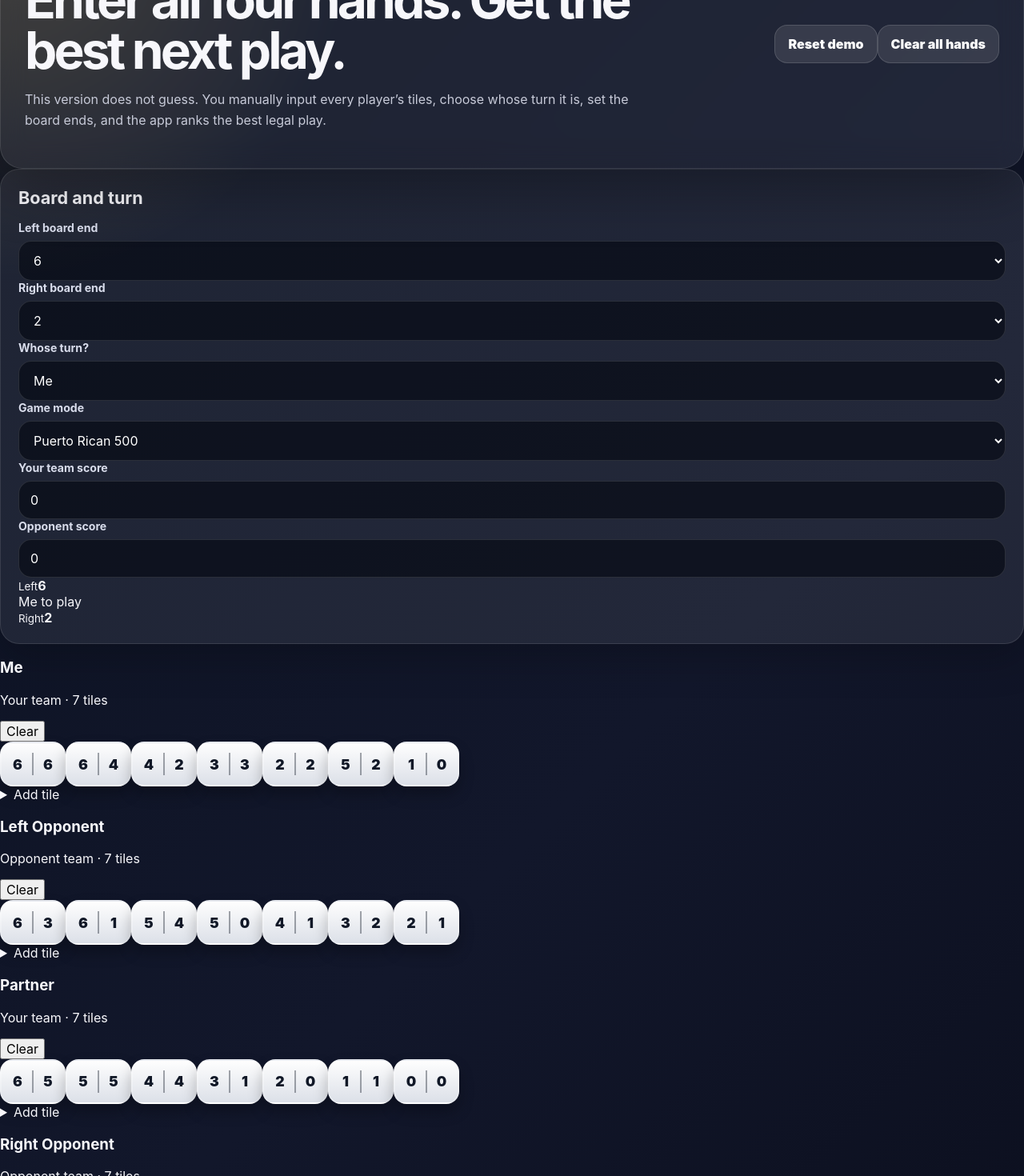
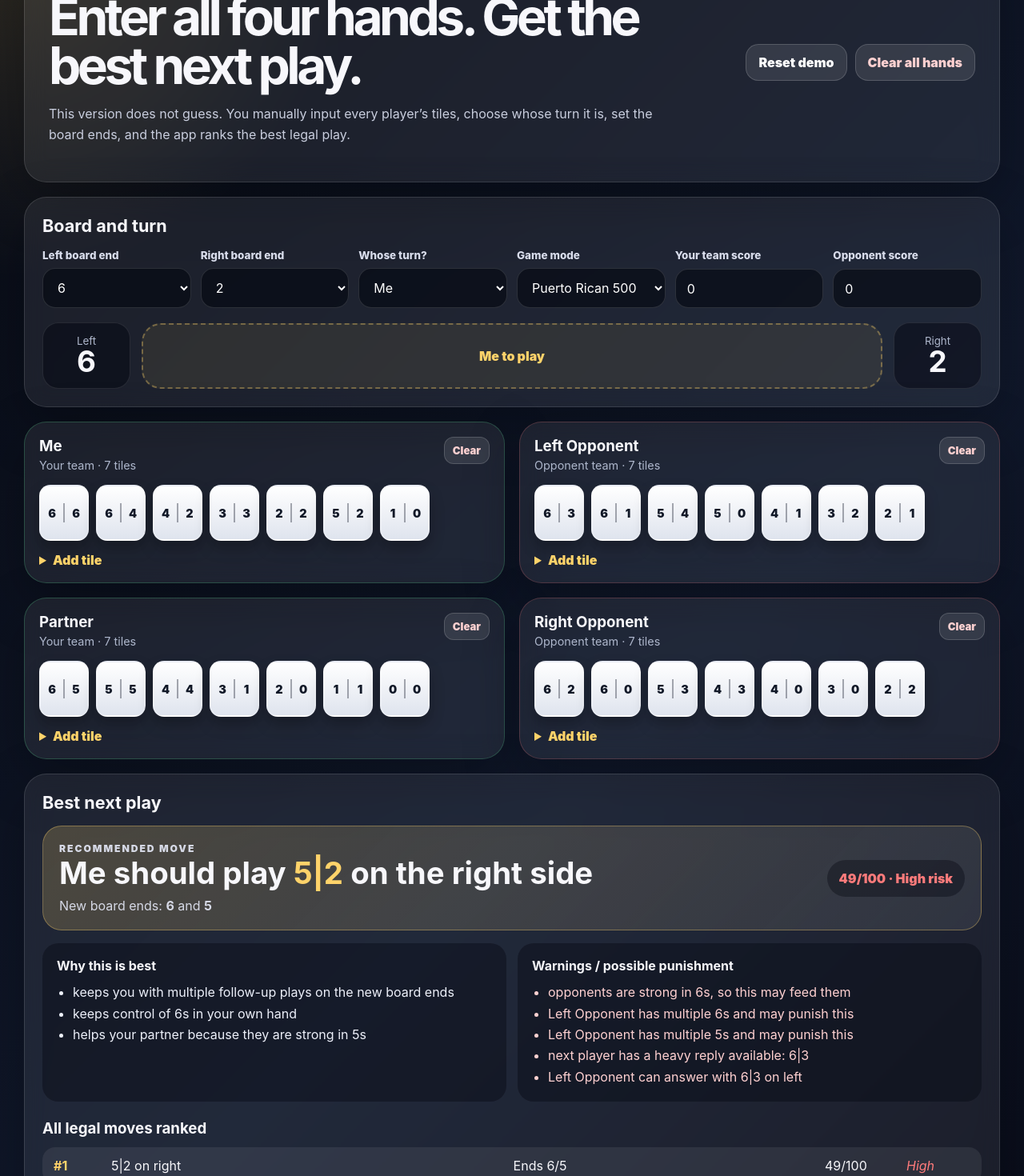
Before and after one commit to jito609/ana, a React (Create React App) app: page / in a window 1280 px wide. Shown: the part 100-1570 px from the top of the page at 80% size. Built offline with nearby package versions, Linux system fonts and the light colour scheme.

Commit message:
Update styles.css

```diff
--- a/src/styles.css
+++ b/src/styles.css
@@ -1,356 +1,68 @@
-* {
-  box-sizing: border-box;
-}
-
+* { box-sizing: border-box; }
 body {
   margin: 0;
-  background:
-    radial-gradient(circle at top left, rgba(255, 215, 120, 0.18), transparent 28rem),
-    linear-gradient(135deg, #0c1222, #12172b 45%, #070914);
+  background: radial-gradient(circle at top left, rgba(255, 211, 106, 0.16), transparent 28rem), radial-gradient(circle at bottom right, rgba(85, 141, 255, 0.13), transparent 26rem), linear-gradient(135deg, #080b14, #10182b 55%, #070914);
   color: #f7f7fb;
   font-family: Inter, ui-sans-serif, system-ui, -apple-system, BlinkMacSystemFont, "Segoe UI", sans-serif;
 }
-
-button,
-input,
-select {
-  font: inherit;
-}
-
-.app-shell {
-  width: min(1180px, calc(100% - 28px));
-  margin: 0 auto;
-  padding: 28px 0 60px;
-}
-
-.hero {
-  display: flex;
-  align-items: center;
-  justify-content: space-between;
-  gap: 22px;
-  padding: 30px;
-  border: 1px solid rgba(255, 255, 255, 0.11);
-  border-radius: 28px;
-  background: rgba(255, 255, 255, 0.07);
-  box-shadow: 0 24px 70px rgba(0, 0, 0, 0.28);
-  backdrop-filter: blur(16px);
-}
-
-.hero h1 {
-  margin: 0;
-  font-size: clamp(2rem, 5vw, 4.2rem);
-  line-height: 0.98;
-  letter-spacing: -0.06em;
-  max-width: 820px;
-}
-
-.hero p {
-  max-width: 760px;
-  color: #c7cad8;
-  font-size: 1rem;
-  line-height: 1.65;
-}
-
-.eyebrow {
-  color: #ffd36a;
-  text-transform: uppercase;
-  letter-spacing: 0.16em;
-  font-weight: 800;
-  font-size: 0.76rem;
-  margin: 0 0 12px;
-}
-
-.grid {
-  display: grid;
-  grid-template-columns: 1fr 1fr;
-  gap: 18px;
-  margin-top: 18px;
-}
-
-.panel {
-  border: 1px solid rgba(255, 255, 255, 0.11);
-  border-radius: 24px;
-  padding: 22px;
-  background: rgba(255, 255, 255, 0.075);
-  box-shadow: 0 18px 50px rgba(0, 0, 0, 0.22);
-}
-
-.panel.full {
-  grid-column: 1 / -1;
-}
-
-.panel h2 {
-  margin: 0 0 16px;
-  font-size: 1.35rem;
-}
-
-.form-grid,
-.ends,
-.tile-input,
-.pass-grid {
-  display: grid;
-  gap: 14px;
-}
-
-.form-grid {
-  grid-template-columns: 1.2fr 1fr 1fr;
-}
-
-.ends {
-  grid-template-columns: 1fr 1fr;
-  margin-top: 14px;
-}
-
-.tile-input {
-  grid-template-columns: 1fr 1fr auto;
-  align-items: end;
-}
-
-.pass-grid {
-  grid-template-columns: repeat(3, 1fr);
-}
-
-.field {
-  display: grid;
-  gap: 8px;
-}
-
-.field span {
-  color: #d8dceb;
-  font-size: 0.88rem;
-  font-weight: 700;
-}
-
-.field input,
-.field select {
-  width: 100%;
-  border: 1px solid rgba(255, 255, 255, 0.12);
-  outline: none;
-  border-radius: 16px;
-  padding: 13px 14px;
-  background: rgba(1, 4, 14, 0.56);
-  color: #fff;
-}
-
-.field.wide {
-  margin-top: 14px;
-}
-
-.primary,
-.ghost {
-  border: 0;
-  cursor: pointer;
-  border-radius: 16px;
-  padding: 13px 16px;
-  font-weight: 900;
-}
-
-.primary {
-  background: linear-gradient(135deg, #ffd36a, #ff9f1c);
-  color: #1a1200;
-  box-shadow: 0 12px 26px rgba(255, 169, 38, 0.22);
-}
-
-.ghost {
-  color: #fff;
-  background: rgba(255, 255, 255, 0.1);
-  border: 1px solid rgba(255, 255, 255, 0.14);
-  white-space: nowrap;
-}
-
-.hand {
-  display: flex;
-  flex-wrap: wrap;
-  gap: 10px;
-  margin-top: 18px;
-}
-
-.tile {
-  cursor: pointer;
-  display: inline-grid;
-  grid-template-columns: 1fr auto 1fr;
-  align-items: center;
-  gap: 8px;
-  min-width: 82px;
-  padding: 12px 10px;
-  border-radius: 16px;
-  border: 2px solid rgba(255, 255, 255, 0.24);
-  background: linear-gradient(180deg, #fefefe, #dce0e8);
-  color: #111827;
-  box-shadow: 0 10px 18px rgba(0, 0, 0, 0.26);
-  font-weight: 950;
-  font-size: 1.1rem;
-}
-
-.tile i {
-  display: block;
-  width: 2px;
-  height: 28px;
-  background: #111827;
-  opacity: 0.38;
-}
-
-.hint,
-.section-note {
-  color: #aeb4c7;
-  line-height: 1.5;
-}
-
-.pass-card {
-  padding: 16px;
-  border-radius: 20px;
-  background: rgba(1, 4, 14, 0.35);
-  border: 1px solid rgba(255, 255, 255, 0.09);
-}
-
-.pass-card h4 {
-  margin: 0 0 12px;
-}
-
-.number-row {
-  display: flex;
-  flex-wrap: wrap;
-  gap: 8px;
-}
-
-.num {
-  width: 40px;
-  height: 40px;
-  border-radius: 999px;
-  border: 1px solid rgba(255, 255, 255, 0.15);
-  background: rgba(255, 255, 255, 0.08);
-  color: #fff;
-  cursor: pointer;
-  font-weight: 900;
-}
-
-.num.active {
-  background: #ffd36a;
-  color: #1a1200;
-}
-
-.best-card {
-  display: flex;
-  justify-content: space-between;
-  gap: 16px;
-  align-items: center;
-  padding: 20px;
-  border-radius: 22px;
-  background: linear-gradient(135deg, rgba(255, 211, 106, 0.19), rgba(255, 255, 255, 0.08));
-  border: 1px solid rgba(255, 211, 106, 0.34);
-}
-
-.best-card h3 {
-  margin: 0 0 8px;
-  font-size: clamp(1.45rem, 4vw, 2.4rem);
-}
-
-.best-card p {
-  margin: 0;
-  color: #d5d8e5;
-}
-
-.risk {
-  padding: 12px 14px;
-  border-radius: 999px;
-  font-weight: 950;
-  white-space: nowrap;
-}
-
-.risk.low,
-.risk-text.low {
-  color: #61f29c;
-}
-
-.risk.medium,
-.risk-text.medium {
-  color: #ffd36a;
-}
-
-.risk.high,
-.risk-text.high {
-  color: #ff7b7b;
-}
-
-.explain {
-  margin-top: 18px;
-  padding: 18px;
-  border-radius: 20px;
-  background: rgba(1, 4, 14, 0.32);
-}
-
-.explain h4 {
-  margin: 0 0 8px;
-}
-
-.explain ul {
-  margin-top: 0;
-  color: #e7e9f3;
-  line-height: 1.6;
-}
-
-.warnings li {
-  color: #ffd1d1;
-}
-
-.rank-title {
-  margin-top: 22px;
-}
-
-.rankings {
-  display: grid;
-  gap: 10px;
-}
-
-.rank-row {
-  display: grid;
-  grid-template-columns: 56px 1.2fr 1fr 70px 80px;
-  gap: 12px;
-  align-items: center;
-  padding: 13px 14px;
-  border-radius: 16px;
-  background: rgba(255, 255, 255, 0.07);
-  color: #eef1fb;
-}
-
-.rank {
-  color: #ffd36a;
-  font-weight: 950;
-}
-
-.empty-result {
-  padding: 20px;
-  border-radius: 18px;
-  background: rgba(255, 123, 123, 0.12);
-  color: #ffd1d1;
-  font-weight: 800;
-}
-
-@media (max-width: 850px) {
-  .hero {
-    display: grid;
-  }
-
-  .grid,
-  .form-grid,
-  .ends,
-  .tile-input,
-  .pass-grid {
-    grid-template-columns: 1fr;
-  }
-
-  .rank-row {
-    grid-template-columns: 46px 1fr;
-  }
-
-  .rank-row span:nth-child(3),
-  .rank-row strong,
-  .rank-row em {
-    grid-column: 2;
-  }
-
-  .best-card {
-    align-items: flex-start;
-    flex-direction: column;
-  }
-}
+button, input, select { font: inherit; }
+button { cursor: pointer; }
+button:disabled { cursor: not-allowed; opacity: 0.25; }
+.app { width: min(1220px, calc(100% - 28px)); margin: 0 auto; padding: 28px 0 70px; }
+.hero, .panel, .hand-panel { border: 1px solid rgba(255,255,255,.12); background: rgba(255,255,255,.075); border-radius: 28px; box-shadow: 0 24px 70px rgba(0,0,0,.26); backdrop-filter: blur(14px); }
+.hero { display: flex; justify-content: space-between; gap: 22px; padding: 30px; align-items: center; }
+.hero h1 { margin: 0; font-size: clamp(2.1rem, 5vw, 4.6rem); line-height: .95; letter-spacing: -.07em; max-width: 820px; }
+.hero p { color: #c9cede; line-height: 1.65; max-width: 760px; }
+.eyebrow { color: #ffd36a; text-transform: uppercase; letter-spacing: .16em; font-size: .76rem; font-weight: 900; margin: 0 0 12px; }
+.hero-actions { display: flex; gap: 10px; flex-wrap: wrap; }
+.ghost, .mini { border: 1px solid rgba(255,255,255,.16); background: rgba(255,255,255,.1); color: #fff; border-radius: 16px; padding: 12px 15px; font-weight: 900; }
+.mini { padding: 8px 10px; border-radius: 12px; font-size: .82rem; }
+.danger { color: #ffd1d1; }
+.panel { padding: 22px; margin-top: 18px; }
+.panel h2 { margin: 0 0 16px; font-size: 1.35rem; }
+.setup-grid { display: grid; grid-template-columns: repeat(6, 1fr); gap: 12px; }
+.field { display: grid; gap: 8px; }
+.field span { color: #d8dceb; font-size: .84rem; font-weight: 800; }
+.field input, .field select { width: 100%; border: 1px solid rgba(255,255,255,.13); outline: none; border-radius: 16px; padding: 13px 14px; background: rgba(1,4,14,.56); color: #fff; }
+.board { display: grid; grid-template-columns: 110px 1fr 110px; align-items: center; gap: 14px; margin-top: 18px; }
+.end-card { display: grid; place-items: center; border-radius: 20px; padding: 14px; background: rgba(1,4,14,.45); border: 1px solid rgba(255,255,255,.1); }
+.end-card small { color: #aeb7cc; }
+.end-card strong { font-size: 2.3rem; line-height: 1; }
+.table-line { min-height: 82px; display: grid; place-items: center; border-radius: 24px; border: 2px dashed rgba(255,211,106,.35); color: #ffd36a; font-weight: 950; background: rgba(255,211,106,.08); }
+.hands-grid { display: grid; grid-template-columns: repeat(2, 1fr); gap: 18px; margin-top: 18px; }
+.hand-panel { padding: 18px; }
+.hand-panel.us { border-color: rgba(97,242,156,.22); }
+.hand-panel.them { border-color: rgba(255,123,123,.22); }
+.hand-head { display: flex; justify-content: space-between; gap: 14px; align-items: flex-start; }
+.hand-head h3 { margin: 0 0 4px; }
+.hand-head p { margin: 0; color: #aeb7cc; font-size: .9rem; }
+.hand-tiles { display: flex; flex-wrap: wrap; gap: 9px; min-height: 70px; margin-top: 16px; }
+.empty-hand { color: #aeb7cc; padding: 16px; border-radius: 16px; background: rgba(1,4,14,.3); width: 100%; }
+.tile { cursor: pointer; display: inline-grid; grid-template-columns: 1fr auto 1fr; align-items: center; gap: 8px; min-width: 74px; padding: 11px 9px; border-radius: 16px; border: 2px solid rgba(255,255,255,.26); background: linear-gradient(180deg, #fff, #dfe4ee); color: #111827; box-shadow: 0 10px 18px rgba(0,0,0,.25); font-weight: 950; font-size: 1rem; }
+.tile.small { min-width: 62px; padding: 9px 8px; border-radius: 14px; font-size: .9rem; }
+.tile i { display: block; width: 2px; height: 24px; background: #111827; opacity: .36; }
+.tile-picker { margin-top: 14px; }
+.tile-picker summary { color: #ffd36a; font-weight: 900; cursor: pointer; }
+.full-set { display: flex; flex-wrap: wrap; gap: 8px; margin-top: 12px; padding: 12px; border-radius: 18px; background: rgba(1,4,14,.35); }
+.best-card { display: flex; justify-content: space-between; gap: 16px; align-items: center; padding: 20px; border-radius: 24px; background: linear-gradient(135deg, rgba(255,211,106,.2), rgba(255,255,255,.08)); border: 1px solid rgba(255,211,106,.34); }
+.best-card h3 { margin: 0 0 8px; font-size: clamp(1.4rem, 4vw, 2.4rem); }
+.best-card h3 span { color: #ffd36a; }
+.best-card p { margin: 0; color: #d6d9e6; }
+.risk { padding: 13px 15px; border-radius: 999px; font-weight: 950; white-space: nowrap; background: rgba(1,4,14,.35); }
+.risk.low, .risk-text.low { color: #61f29c; }
+.risk.medium, .risk-text.medium { color: #ffd36a; }
+.risk.high, .risk-text.high { color: #ff7b7b; }
+.explain-grid { display: grid; grid-template-columns: 1fr 1fr; gap: 14px; margin-top: 16px; }
+.explain, .avoid { padding: 18px; border-radius: 20px; background: rgba(1,4,14,.35); }
+.explain h4, .avoid h4 { margin: 0 0 10px; }
+.explain ul { margin: 0; padding-left: 20px; line-height: 1.65; color: #edf0fa; }
+.warning-box li { color: #ffd1d1; }
+.rank-title { margin: 22px 0 12px; }
+.rankings { display: grid; gap: 10px; }
+.rank-row { display: grid; grid-template-columns: 60px 1.3fr 1fr 90px 80px; gap: 12px; align-items: center; padding: 13px 14px; border-radius: 16px; background: rgba(255,255,255,.07); }
+.rank-row strong { color: #ffd36a; }
+.empty-result { padding: 20px; border-radius: 18px; background: rgba(255,123,123,.12); color: #ffd1d1; font-weight: 850; }
+.avoid { margin-top: 16px; border: 1px solid rgba(255,123,123,.18); }
+.avoid p { margin: 0; color: #ffdede; line-height: 1.55; }
+@media (max-width: 1000px) { .setup-grid { grid-template-columns: repeat(2, 1fr); } .hands-grid, .explain-grid { grid-template-columns: 1fr; } .hero, .best-card { align-items: flex-start; flex-direction: column; } }
+@media (max-width: 650px) { .setup-grid, .board { grid-template-columns: 1fr; } .rank-row { grid-template-columns: 44px 1fr; } .rank-row span, .rank-row em { grid-column: 2; } }
```
